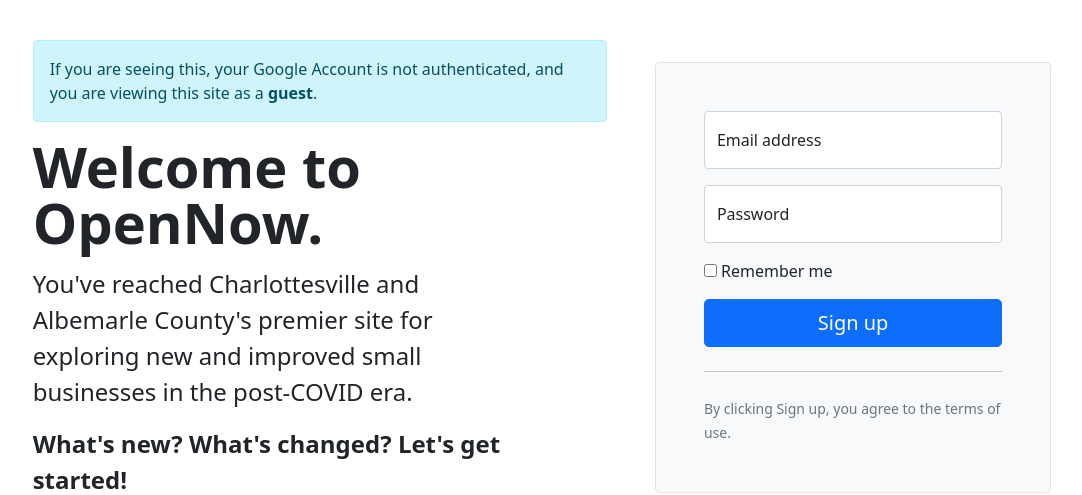
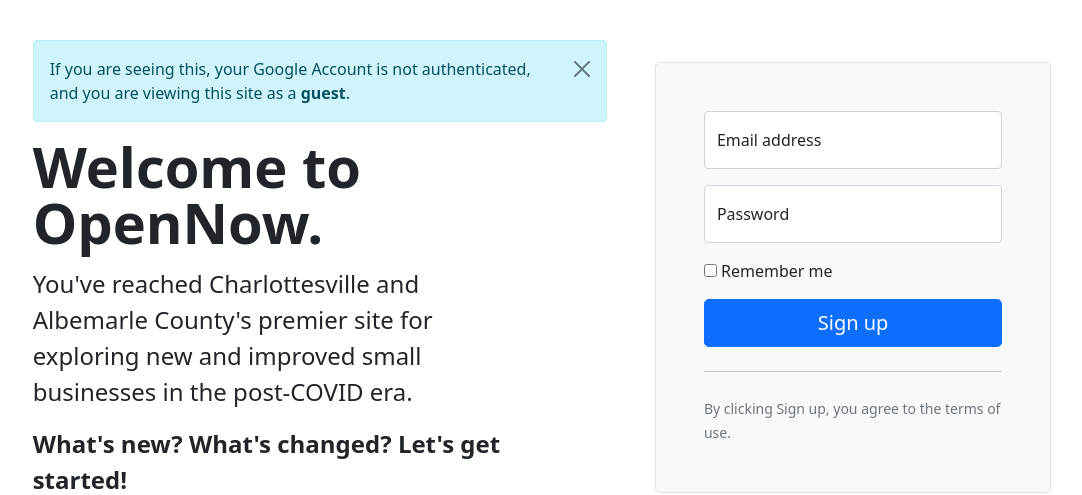
Before and after one commit to AndrewNguyen1/open-now, a Django app: page /open_now/home/ in a window 1280 px wide. Shown: the part 56-551 px from the top of the page, without its empty margins (98-1180 px from the left). Run offline with Django 3.2, Linux system fonts and the light colour scheme; some libraries are stand-ins or nearby versions.

Commit message:
authentication alert on homepage is now dismissable

```diff
--- a/open_now/templates/open_now/home.html
+++ b/open_now/templates/open_now/home.html
@@ -9,13 +9,14 @@ Homepage - OpenNow
     <div class="row align-items-center g-5 py-5">
         <div class="col-lg-7 text-center text-lg-start">
             {% if user.is_authenticated %}
-            <div class="alert alert-success" role="alert">
+            <div class="alert alert-success alert-dismissible fade show" role="alert">
                 If you are seeing this, your Google Account is authenticated as <strong>{{user.username}}</strong>!
+                <button type="button" class="btn-close" data-bs-dismiss="alert" aria-label="Close"></button>
             </div>
-
             {% else %}
-            <div class="alert alert-info" role="alert">
+            <div class="alert alert-info alert-dismissible fade show" role="alert">
                 If you are seeing this, your Google Account is not authenticated, and you are viewing this site as a <strong>guest</strong>.
+                <button type="button" class="btn-close" data-bs-dismiss="alert" aria-label="Close"></button>
             </div>
             {% endif %}
             <h1 class="display-4 fw-bold lh-1 mb-3">Welcome to OpenNow.</h1>
```
